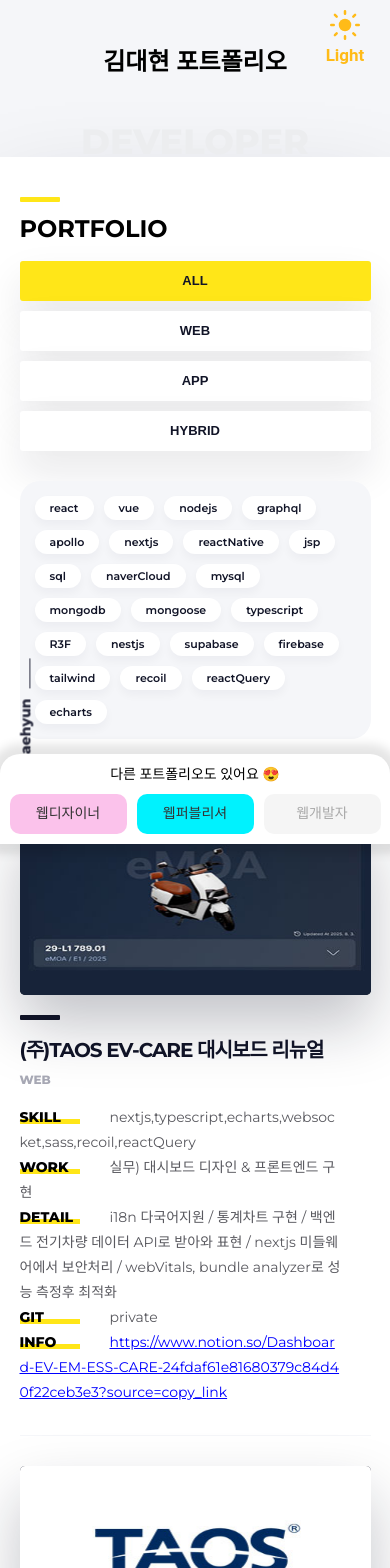
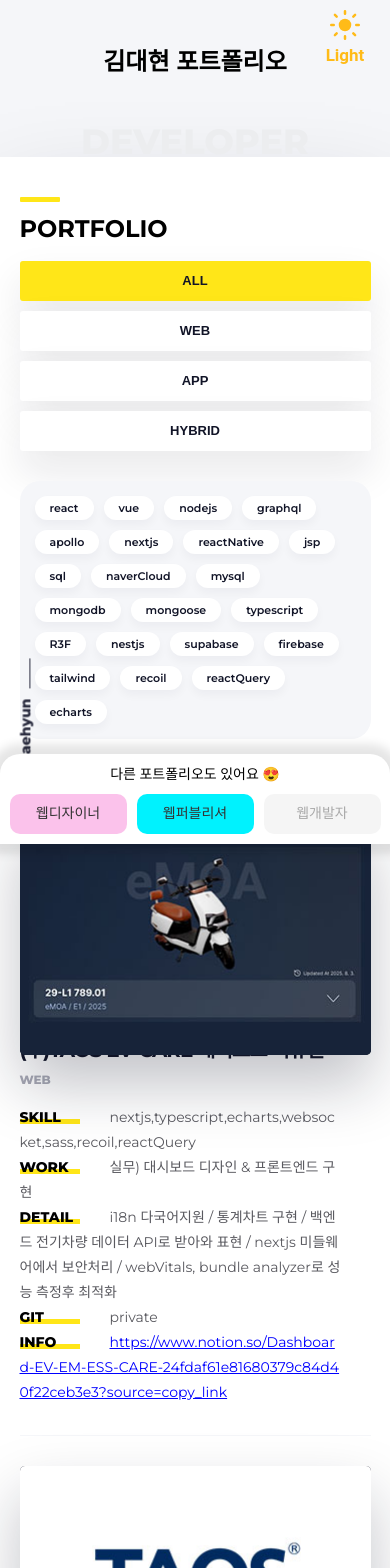
Before and after one commit to webcorgi/devPortfolio, a React (Create React App) app: page / in a window 390 px wide. Shown: the top 1568 px of the page. Built offline with nearby package versions, Linux system fonts and the light colour scheme; a web font is replaced by a local one.

Commit message:
css수정

```diff
--- a/src/scss/style.scss
+++ b/src/scss/style.scss
@@ -295,6 +295,8 @@
     & .view_img {
       width: 100%;
       height: 100%;
+      object-fit:cover;
+      object-position: center;
     }
 
     & .cplp_info {
@@ -393,7 +395,8 @@
     margin-top: 45px;
   }
   .contents .cpl_pic {
-    height: 180px;
+    // height: 180px;
+    aspect-ratio: 16/9;
   }
   .contents .cpl_info {
     padding-right: 10px;
@@ -461,7 +464,8 @@
     left: 0;
     top: 0;
     width: 100%;
-    height: 180px;
+    // height: 180px;
+    aspect-ratio: 16/9;
   }
   .cp_view .box {
     margin-top: 50px;
```
